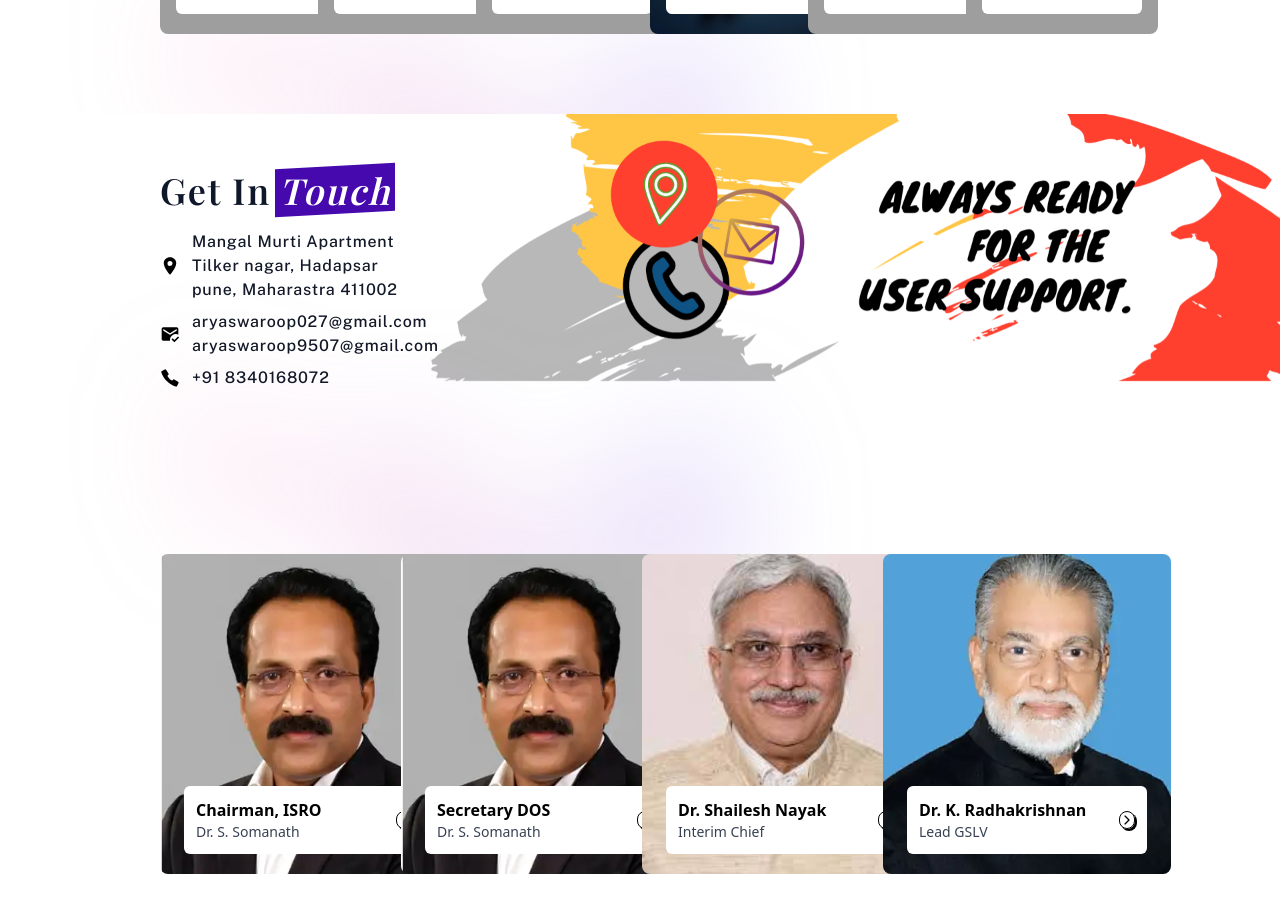
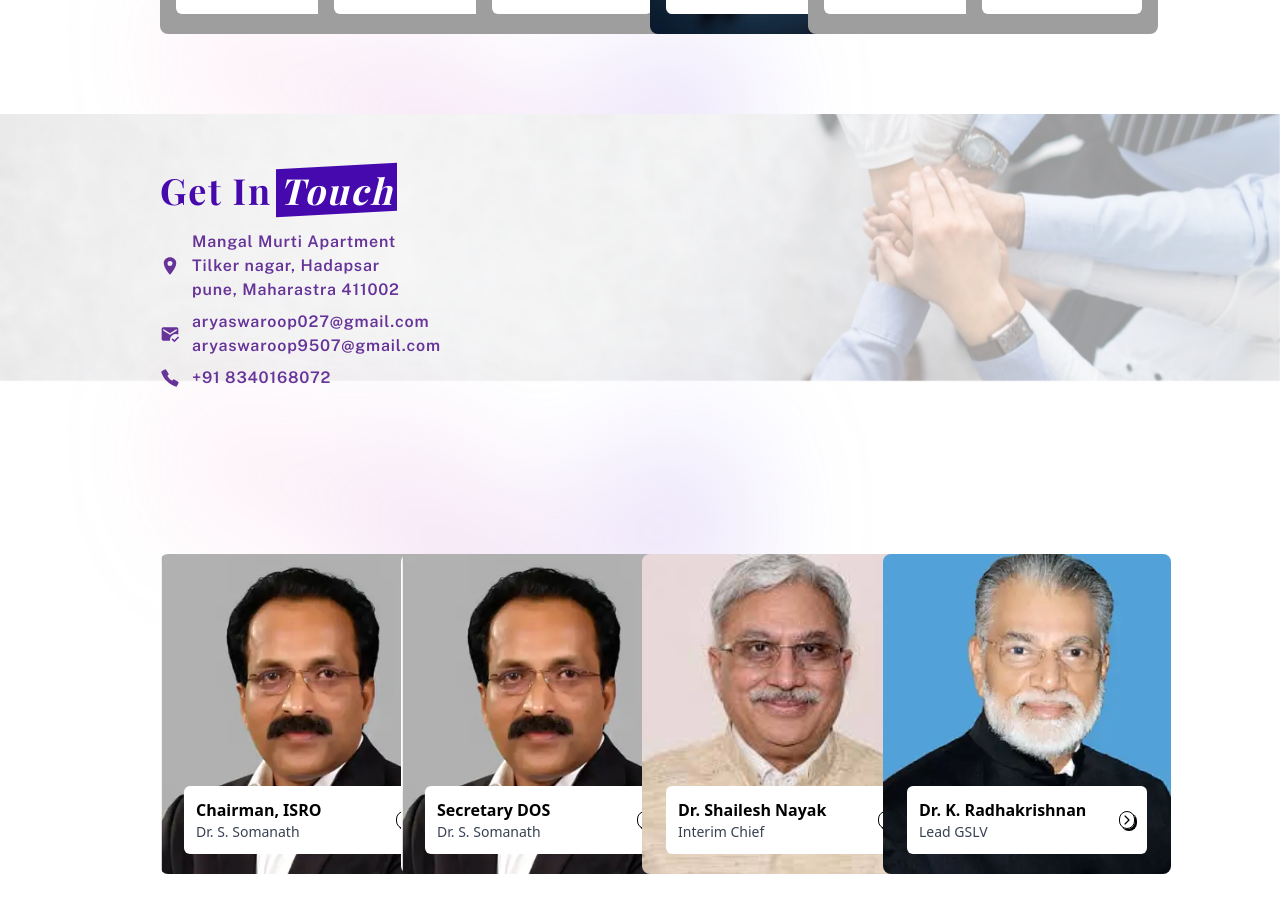
Before and after one commit to SwaroopArya65/ISRO-SpaceHub, a React (Vite) app in the folder frontend/: page / in a window 1280 px wide. Shown: the part 1790-2702 px from the top of the page. Built offline with nearby package versions, Linux system fonts and the light colour scheme; grey boxes are pictures that could not be loaded; a web font is replaced by a local one.

Commit message:
change the contact page desgin

```diff
--- a/frontend/src/components/ContactUs.jsx
+++ b/frontend/src/components/ContactUs.jsx
@@ -8,29 +8,29 @@ import contact from '../assets/s1.jpg';
 const ContactUs = () => {
     return (
         // relative isolate px-6 pt-14 pb-14 lg:px-40 bg-zinc-50
-        <div className="relative isolate px-6 pt-14 pb-10 lg:px-40 aspect-square bg-[url('./assets/1.png')] bg-no-repeat bg-contain group h-[400px] w-full">
+        <div className="relative isolate px-6 pt-14 pb-10 lg:px-40 aspect-square bg-[url('./assets/cb.png')] bg-no-repeat bg-contain group h-[400px] w-full">
             <GradientBg position="top-[calc(100%-13rem)] sm:top-[calc(100%-40rem)]" />
             <div className='flex items-center justify-between'>
                 <div>
-                    <blockquote class="text-4xl tracking-wider font-semibold font-playfair text-start text-slate-900 mb-5">
+                    <blockquote class="text-4xl tracking-wider font-bold font-playfair text-start text-text-color2 mb-5">
                         Get In
                         <span class="before:block before:absolute before:-inset-1 before:-skew-y-3 before:bg-bg relative inline-block ml-2">
                             <span class="relative text-white italic roun">Touch</span>
                         </span>
                     </blockquote>
                     <div className='flex items-center mb-2'>
-                        <IoLocationSharp className='mr-3 text-xl' />
-                        <span className='text-md font-publicSans tracking-wider font-medium text-gray-900'>Mangal Murti Apartment <br /> Tilker nagar, Hadapsar <br /> pune, Maharastra 411002</span>
+                        <IoLocationSharp className='mr-3 text-xl text-text-color' />
+                        <span className='text-md font-publicSans tracking-wider font-semibold text-text-color'>Mangal Murti Apartment <br /> Tilker nagar, Hadapsar <br /> pune, Maharastra 411002</span>
                     </div>
                     <div className='flex items-center mb-2'>
-                        <MdMarkEmailRead className='mr-3 text-xl' />
-                        <span className='text-md font-publicSans tracking-wider font-medium text-gray-900'>
+                        <MdMarkEmailRead className='mr-3 text-xl text-text-color' />
+                        <span className='text-md font-publicSans tracking-wider font-semibold text-text-color'>
                             aryaswaroop027@gmail.com <br /> aryaswaroop9507@gmail.com
                         </span>
                     </div>
                     <div className='flex items-center mb-2'>
-                        <IoCallSharp className='mr-3 text-xl' />
-                        <span className='text-md font-publicSans tracking-wider font-medium text-gray-900'>+91 8340168072</span>
+                        <IoCallSharp className='mr-3 text-xl text-text-color' />
+                        <span className='text-md font-publicSans tracking-wider font-semibold text-text-color'>+91 8340168072</span>
                     </div>
                 </div>
                 <div className='grid grid-cols-3 gap-5'>
```
Also changed, not shown: frontend/src/assets/cb.png (added).
